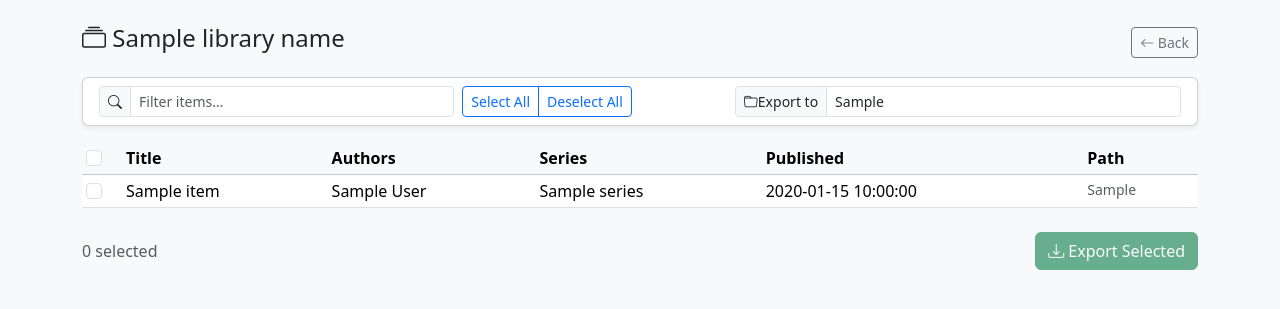
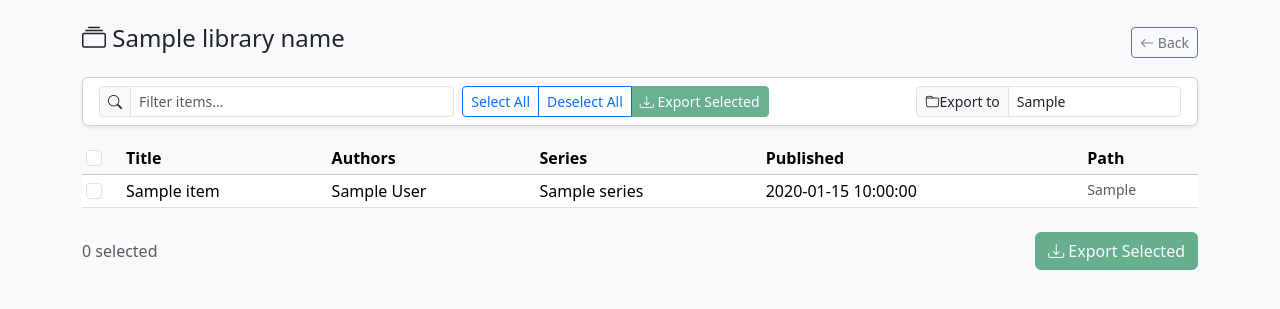
Before and after one commit to Craftwork2720/audiobookshelf-metadata-exporter, a Flask app: template templates/browse.html in a window 1280 px wide. Shown: the part 56-365 px from the top of the page. Run offline with Flask 3, Linux system fonts and the light colour scheme; the template is opened without the code that fills it: most values are stand-ins (such as "Sample title", 1, 10 or a date in 2020).

Commit message:
Refactor export form layout and add export button for selected items

```diff
--- a/app.py
+++ b/app.py
@@ -79,8 +79,6 @@ def export_start():
         id_set = set(item_ids)
         selected_items = [item for item in all_items if item["id"] in id_set]
 
-    export_path = os.path.join(export_path, library_name or "Unknown")
-
     job_id = str(uuid.uuid4())
     job = {
         "status": "running",
--- a/templates/browse.html
+++ b/templates/browse.html
@@ -23,13 +23,16 @@
                         <input type="text" id="search-input" class="form-control" placeholder="Filter items…">
                     </div>
                 </div>
-                <div class="col-md-3">
+                <div class="col-md-5">
                     <div class="btn-group btn-group-sm">
                         <button type="button" class="btn btn-outline-primary" id="btn-select-all">Select All</button>
                         <button type="button" class="btn btn-outline-primary" id="btn-deselect-all">Deselect All</button>
+                        <button type="submit" class="btn btn-success" id="btn-export-top" disabled>
+                            <i class="bi bi-download"></i> Export Selected
+                        </button>
                     </div>
                 </div>
-                <div class="col-md-5">
+                <div class="col-md-3">
                     <div class="input-group input-group-sm">
                         <span class="input-group-text"><i class="bi bi-folder"></i> Export to</span>
                         <input type="text" name="export_path" class="form-control"
@@ -125,12 +128,14 @@
     const searchInput = document.getElementById('search-input');
     const selectionCount = document.getElementById('selection-count');
     const btnExport = document.getElementById('btn-export');
+    const btnExportTop = document.getElementById('btn-export-top');
     const exportForm = document.getElementById('export-form');
 
     function updateCount() {
         const checked = document.querySelectorAll('.item-checkbox:checked').length;
         selectionCount.textContent = checked + ' selected';
         btnExport.disabled = checked === 0;
+        if (btnExportTop) btnExportTop.disabled = checked === 0;
     }
 
     // Check all
```
